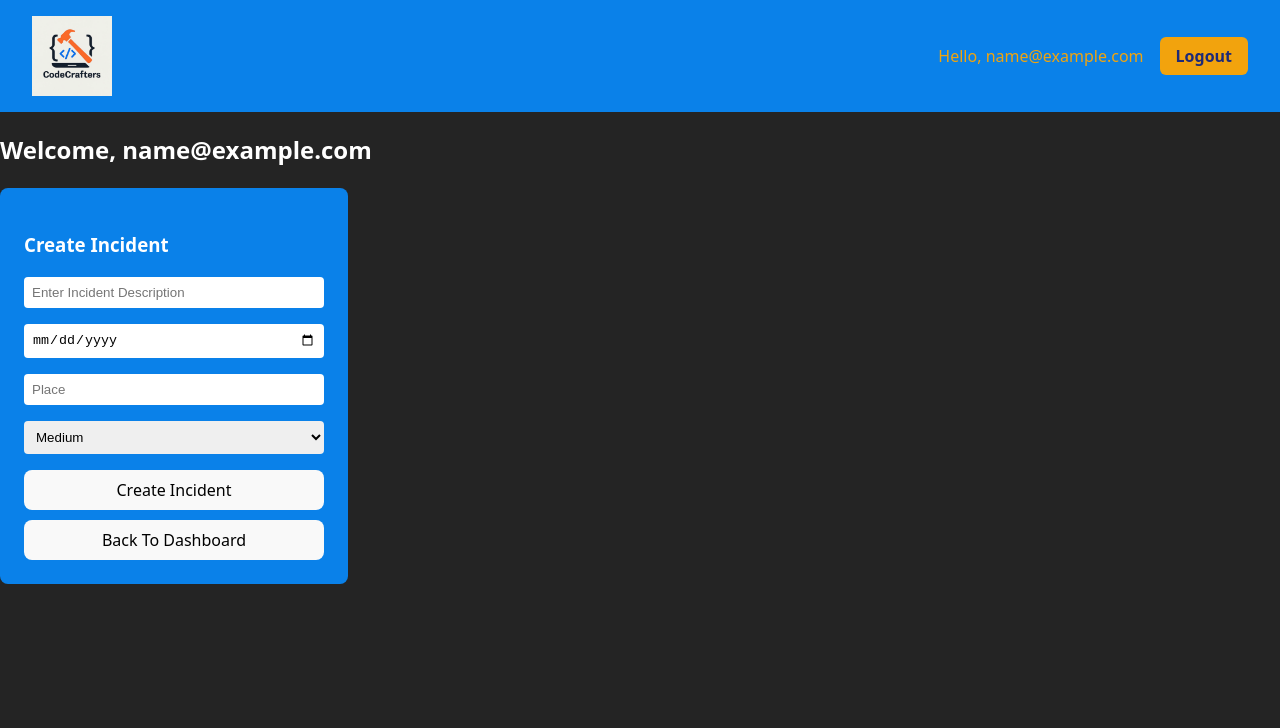
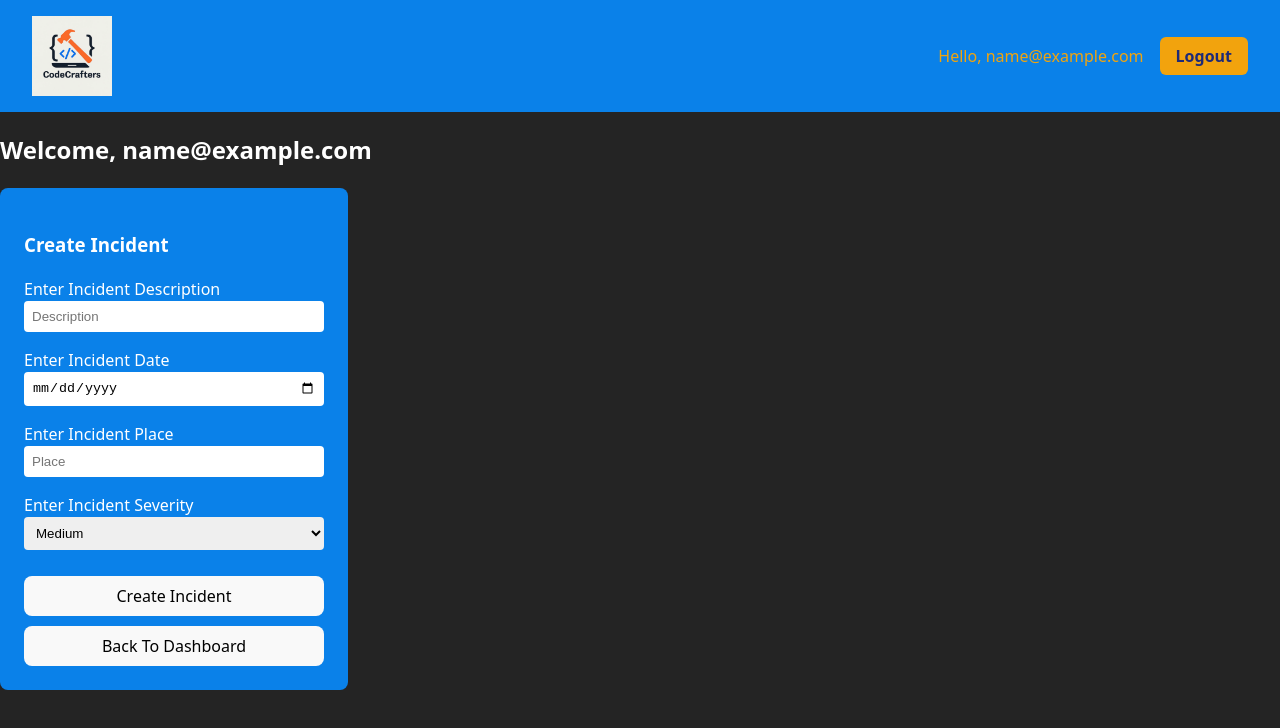
Before and after one commit to JennP6/CodeCrafters, a React (Vite) app in the folder client/: page /incidents/create in a window 1280 px wide. Shown: the top 728 px of the page. Built offline with nearby package versions, Linux system fonts and the light colour scheme; sample sign-in values are in the browser's storage.

Commit message:
changes for create incident

```diff
--- a/client/src/index.css
+++ b/client/src/index.css
@@ -161,3 +161,7 @@ button:focus-visible {
 .back-to-dashboardBtn {
   margin-top: 10px;
 }
+
+.createIncidentBtn {
+  margin-top: 10px;
+}
--- a/client/src/pages/CreateIncident.jsx
+++ b/client/src/pages/CreateIncident.jsx
@@ -58,22 +58,24 @@ export function CreateIncident({ user }) {
 
       <form onSubmit={handleSubmit} className="form">
         <h3>Create Incident</h3>
+        <label>Enter Incident Description</label>
         <input
           type="text"
           name="description"
-          placeholder="Enter Incident Description"
+          placeholder="Description"
           value={formData.description}
           onChange={handleChange}
           required
         />
+        <label>Enter Incident Date</label>
         <input
           type="date"
           name="dateOccured"
-          placeholder='Date Incident Occure'
           value={formData.dateOccured}
           onChange={handleChange}
           required
         />
+        <label>Enter Incident Place</label>
         <input
           type="text"
           name="place"
@@ -82,6 +84,8 @@ export function CreateIncident({ user }) {
           onChange={handleChange}
           required
         />
+
+        <label>Enter Incident Severity</label>
         <select name="severity" value={formData.severity} onChange={handleChange}>
           <option value="High">High</option>
           <option value="Medium">Medium</option>
@@ -89,7 +93,7 @@ export function CreateIncident({ user }) {
         </select>
         {error && <p className="error">{error}</p>}
         {success && <p className="success">{success}</p>}
-        <button type="submit">Create Incident</button>
+        <button className="createIncidentBtn" type="submit">Create Incident</button>
         <button className="back-to-dashboardBtn" type="submit" onClick={() => navigate('/dashboard')}>Back To Dashboard</button>
       </form>
     </div>
```
